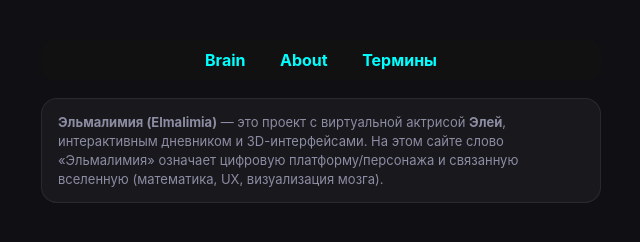
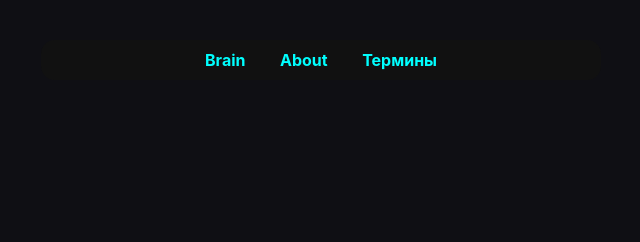
Before and after one commit to elmalimia/elmalimia-com, a plain HTML site: page index.html in a window 1280 px wide. Shown: the whole page, without its empty margins (219-859 px from the left). Drawn offline with Linux system fonts and the light colour scheme.

Commit message:
disable description

```diff
--- a/index.html
+++ b/index.html
@@ -246,12 +246,6 @@
       <a href="/terms.html" class="nav-link">Термины</a>
     </div>
 
-    <!-- Определение/сигнал для Google + людям -->
-    <div class="seo-beacon">
-      <strong>Эльмалимия (Elmalimia)</strong> — это проект с виртуальной актрисой <strong>Элей</strong>, интерактивным дневником и 3D-интерфейсами.
-      На этом сайте слово «Эльмалимия» означает цифровую платформу/персонажа и связанную вселенную (математика, UX, визуализация мозга).
-    </div>
-
   </div>
 
   <script>
```
